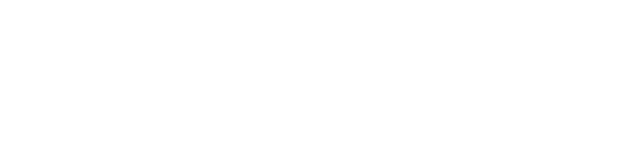
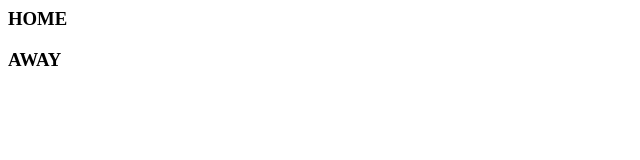
Before and after one commit to rahmatrafli1/scoreboard, a website: page index.html in a window 1280 px wide. Shown: the whole page, without its empty margins (0-640 px from the left). Drawn offline with Linux system fonts and the light colour scheme.

Commit message:
Add basic structure to index.html with HOME and AWAY sections

```diff
--- a/index.html
+++ b/index.html
@@ -1,6 +1,11 @@
 <html>
-    <head></head>
-    <body>
-
-    </body>
+  <head></head>
+  <body>
+    <div>
+      <h3>HOME</h3>
+    </div>
+    <div>
+      <h3>AWAY</h3>
+    </div>
+  </body>
 </html>
```
